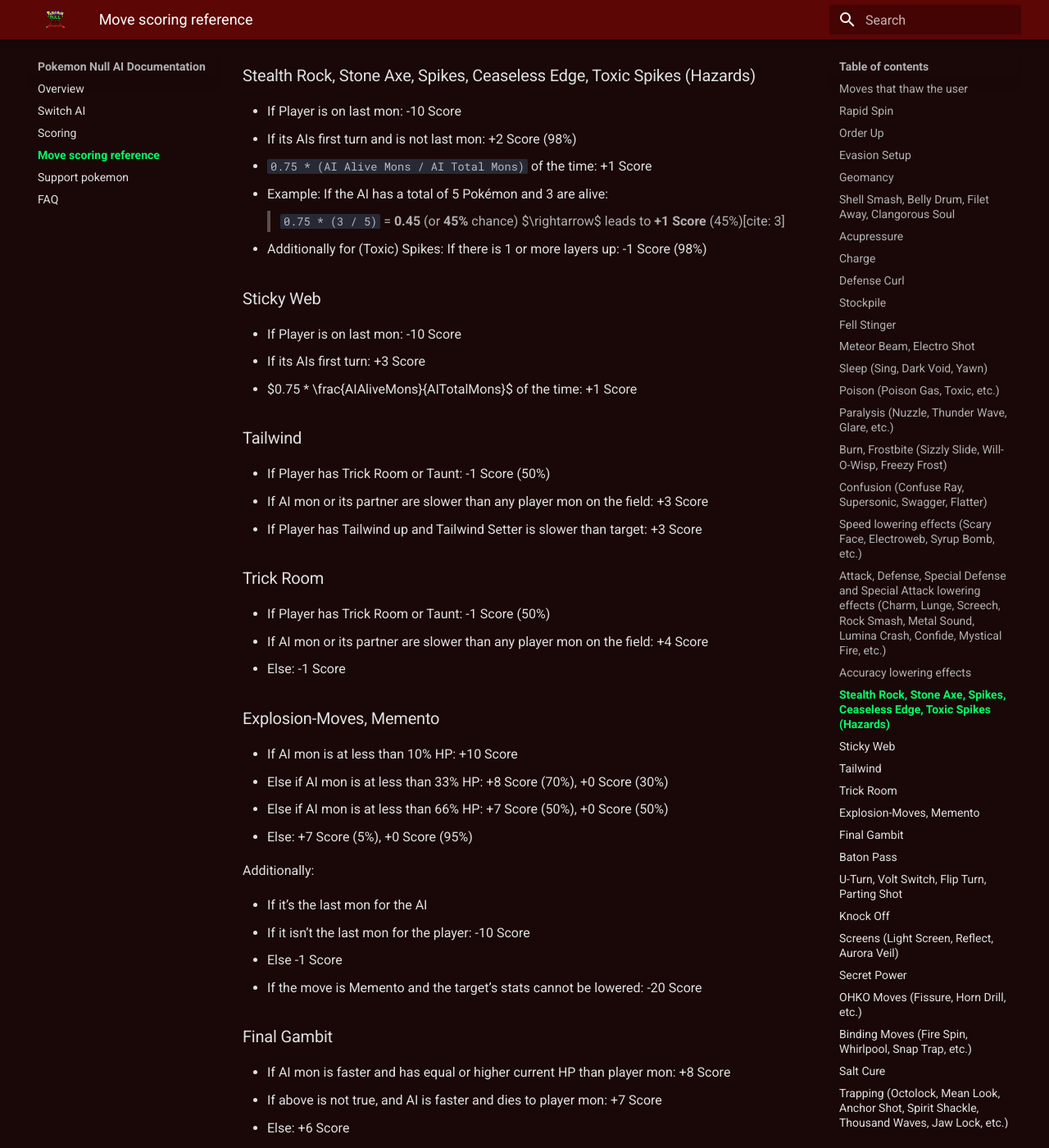
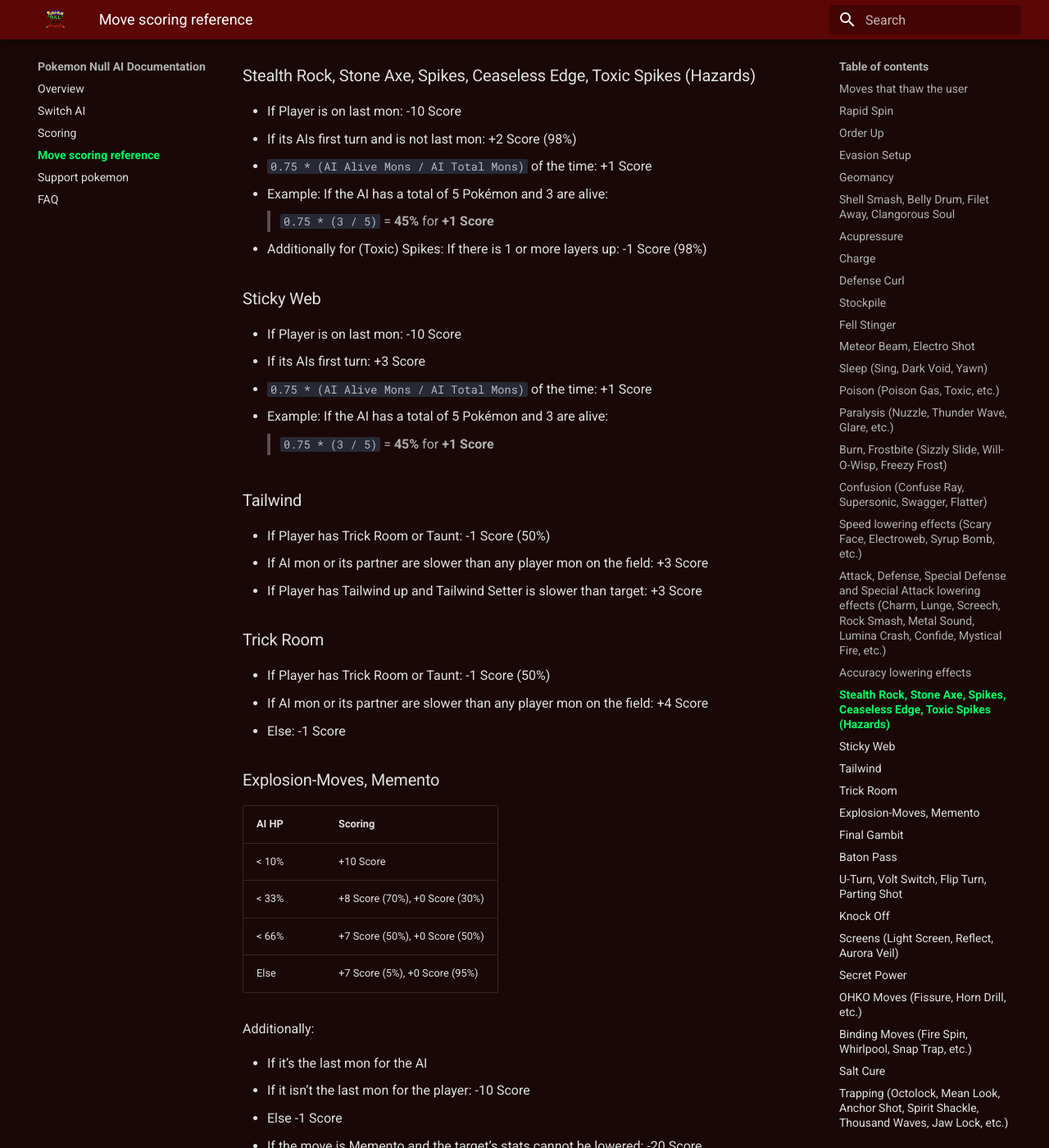
Before and after one commit to jellytronical/Null-AI-Documentation, an MkDocs documentation site: the page built from docs/move-scoring-reference.md, in a window 1280 px wide and 1400 px high, scrolled down 4338 px. Shown: the whole window at 82% size. Built offline with MkDocs 1.6.1 and Material for MkDocs 9.7.7, drawn with Linux system fonts in a browser that asks for light colours.

Commit message:
Formatting updates

```diff
--- a/docs/move-scoring-reference.md
+++ b/docs/move-scoring-reference.md
@@ -164,7 +164,7 @@
 * If its AIs first turn and is not last mon: +2 Score (98%)
 * `0.75 * (AI Alive Mons / AI Total Mons)` of the time: +1 Score
   * Example: If the AI has a total of 5 Pokémon and 3 are alive:
-> `0.75 * (3 / 5)` = **0.45** (or **45%** chance) $\rightarrow$ leads to **+1 Score** (45%)[cite: 3]
+> `0.75 * (3 / 5)` = **45%** for **+1 Score**
 * Additionally for (Toxic) Spikes: If there is 1 or more layers up: -1 Score (98%)
 
 <a id="sticky-web"></a>
@@ -172,7 +172,9 @@
 
 * If Player is on last mon: -10 Score
 * If its AIs first turn: +3 Score
-* $0.75 * \frac{AIAliveMons}{AITotalMons}$ of the time: +1 Score
+* `0.75 * (AI Alive Mons / AI Total Mons)` of the time: +1 Score
+  * Example: If the AI has a total of 5 Pokémon and 3 are alive:
+> `0.75 * (3 / 5)` = **45%** for **+1 Score**
 
 <a id="tailwind"></a>
 ### Tailwind
@@ -191,10 +193,12 @@
 <a id="explosion-moves-memento"></a>
 ### Explosion-Moves, Memento
 
-* If AI mon is at less than 10% HP: +10 Score
-* Else if AI mon is at less than 33% HP: +8 Score (70%), +0 Score (30%)
-* Else if AI mon is at less than 66% HP: +7 Score (50%), +0 Score (50%)
-* Else: +7 Score (5%), +0 Score (95%)
+| AI HP | Scoring |
+| --- | --- |
+| < 10% | +10 Score |
+| < 33% | +8 Score (70%), +0 Score (30%) |
+| < 66% | +7 Score (50%), +0 Score (50%) |
+| Else | +7 Score (5%), +0 Score (95%) |
 
 Additionally:
 
```
Also changed, not shown: docs/move-scoring.md (+15 -0 lines), docs/support-pokemon.md (+1 -1 lines), docs/switch-ai.md (+15 -1 lines).
